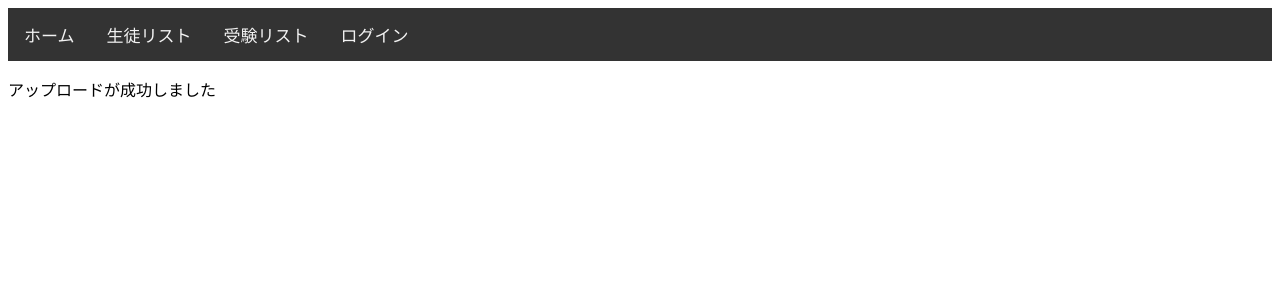
After one commit to k4pu/admission_exam, a Django app: page /admission_exam_db/upload_success in a window 1280 px wide. The commit adds this page. Shown: the top 300 px of the page. Run offline with Django 5.2, Linux system fonts and the light colour scheme.

Commit message:
created upload success page.

```diff
--- a/admission_exam_db/templates/admission_exam_db/base.html
+++ b/admission_exam_db/templates/admission_exam_db/base.html
@@ -17,8 +17,11 @@
             <a href="{% url 'admission_exam_db:index' %}" class="{% if nbar == 'home' %}active{% endif %}">ホーム</a>
             <a href="{% url 'admission_exam_db:student' %}" class="{% if nbar == 'student' %}active{% endif %}">生徒リスト</a>
             <a href="{% url 'admission_exam_db:admission_exam' %}" class="{% if nbar == 'admission_exam' %}active{% endif %}">受験リスト</a>
-            <a href="{% url 'admission_exam_db:upload_university_faculty' %}" class="{% if nbar == 'upload_university_faculty' %}active{% endif %}">大学学部アップロード</a>
-            <a href="{% url 'admission_exam_db:upload_student' %}" class="{% if nbar == 'upload_student' %}active{% endif %}">生徒アップロード</a>
+            {% if user.is_superuser %}
+                <a href="{% url 'admission_exam_db:upload_university_faculty' %}" class="{% if nbar == 'upload_university_faculty' %}active{% endif %}">大学学部アップロード</a>
+                <a href="{% url 'admission_exam_db:upload_student' %}" class="{% if nbar == 'upload_student' %}active{% endif %}">生徒アップロード</a>
+                <a href="{% url 'admission_exam_db:upload_user' %}" class="{% if nbar == 'upload_user' %}active{% endif %}">ユーザアップロード</a>
+            {% endif %}
             {% if user.is_authenticated %}
             <a href="{% url 'admission_exam_db:user' %}">{{ user.username }}</a>
             {% else %}
--- /dev/null
+++ b/admission_exam_db/templates/admission_exam_db/upload_success.html
@@ -0,0 +1,5 @@
+{% extends 'admission_exam_db/base.html' %}
+{% block title %}アップロード成功{% endblock %}
+{% block content %}
+<p>アップロードが成功しました</p>
+{% endblock %}
--- a/admission_exam_db/urls.py
+++ b/admission_exam_db/urls.py
@@ -12,6 +12,7 @@ urlpatterns = [
     path("upload_university_faculty", views.upload_university_faculty, name="upload_university_faculty"),
     path("upload_student", views.upload_student, name="upload_student"),
     path("upload_user", views.upload_user, name="upload_user"),
+    path("upload_success", views.upload_success, name="upload_success"),
     path("student/<int:student_id>/create_student_admission_exam", views.create_student_admission_exam, name="create_student_admission_exam"),
     path("student/<int:student_id>/<int:student_admission_exam_id>", views.edit_student_admission_exam, name="edit_student_admission_exam"),
     path("student/<int:student_id>/<int:student_admission_exam_id>/delete", views.delete_student_admission_exam, name="delete_student_admission_exam"),
--- a/admission_exam_db/views.py
+++ b/admission_exam_db/views.py
@@ -4,12 +4,15 @@ from .forms import UniversityFacultyCSVUploadForm, StudentCSVUploadForm, UserCSV
 
 from .models import Student, UniversityFaculty, StudentAdmissionExam
 from django.contrib.auth.models import User
-from django.contrib.auth.decorators import login_required
+from django.contrib.auth.decorators import login_required, user_passes_test
 from django.contrib import messages
 
 from django.db.models import Q
 
 import csv
+
+def is_admin(user):
+    return user.is_superuser
 
 @login_required
 def index(request):
@@ -47,6 +50,7 @@ def student_detail(request, student_id):
     return render(request, "admission_exam_db/student_detail.html", context)
 
 @login_required
+@user_passes_test(is_admin)
 def upload_university_faculty(request):
     if request.method == "POST":
         form = UniversityFacultyCSVUploadForm(request.POST, request.FILES)
@@ -79,7 +83,7 @@ def upload_university_faculty(request):
                         'faculty_system_field_name': faculty_system_field_name,
                     }
                 )
-            return redirect('admission_exam_db:upload_university_faculty_success') # アップロード成功画面にリダイレクト
+            return redirect('admission_exam_db:upload_success') # アップロード成功画面にリダイレクト
     else:
         form = UniversityFacultyCSVUploadForm()
     context = {
@@ -89,6 +93,7 @@ def upload_university_faculty(request):
     return render(request, 'admission_exam_db/upload_university_faculty.html', context)
 
 @login_required
+@user_passes_test(is_admin)
 def upload_student(request):
     if request.method == "POST":
         form = StudentCSVUploadForm(request.POST, request.FILES)
@@ -118,7 +123,7 @@ def upload_student(request):
                         'given_name_kana': given_name_kana,
                     }
                 )
-            return redirect('admission_exam_db:upload_student_success') # アップロード成功画面にリダイレクト
+            return redirect('admission_exam_db:upload_success') # アップロード成功画面にリダイレクト
     else:
         form = StudentCSVUploadForm()
     context = {
@@ -128,6 +133,7 @@ def upload_student(request):
     return render(request, 'admission_exam_db/upload_student.html', context)
 
 @login_required
+@user_passes_test(is_admin)
 def upload_user(request):
     if request.method == "POST":
         form = UserCSVUploadForm(request.POST, request.FILES)
@@ -168,7 +174,7 @@ def upload_user(request):
                         messages.error(request, f"エラーが発生しました： {e}")
 
                 messages.success(request, f"アップロード完了： {success_count}件成功, {error_count}件失敗")
-                return redirect('admission_exam_db:upload_user_success') # アップロード成功画面にリダイレクト
+                return redirect('admission_exam_db:upload_success') # アップロード成功画面にリダイレクト
             except UnicodeDecodeError:
                 messages.error(request, "ファイルのエンコーディングエラーです。UTF-8で保存されたCSVを使用してください。")
     else:
@@ -179,6 +185,9 @@ def upload_user(request):
     }
     return render(request, 'admission_exam_db/upload_user.html', context)
 
+def upload_success(request):
+    context = {}
+    return render(request, 'admission_exam_db/upload_success.html', context)
 
 @login_required
 def create_student_admission_exam(request, student_id):
```
